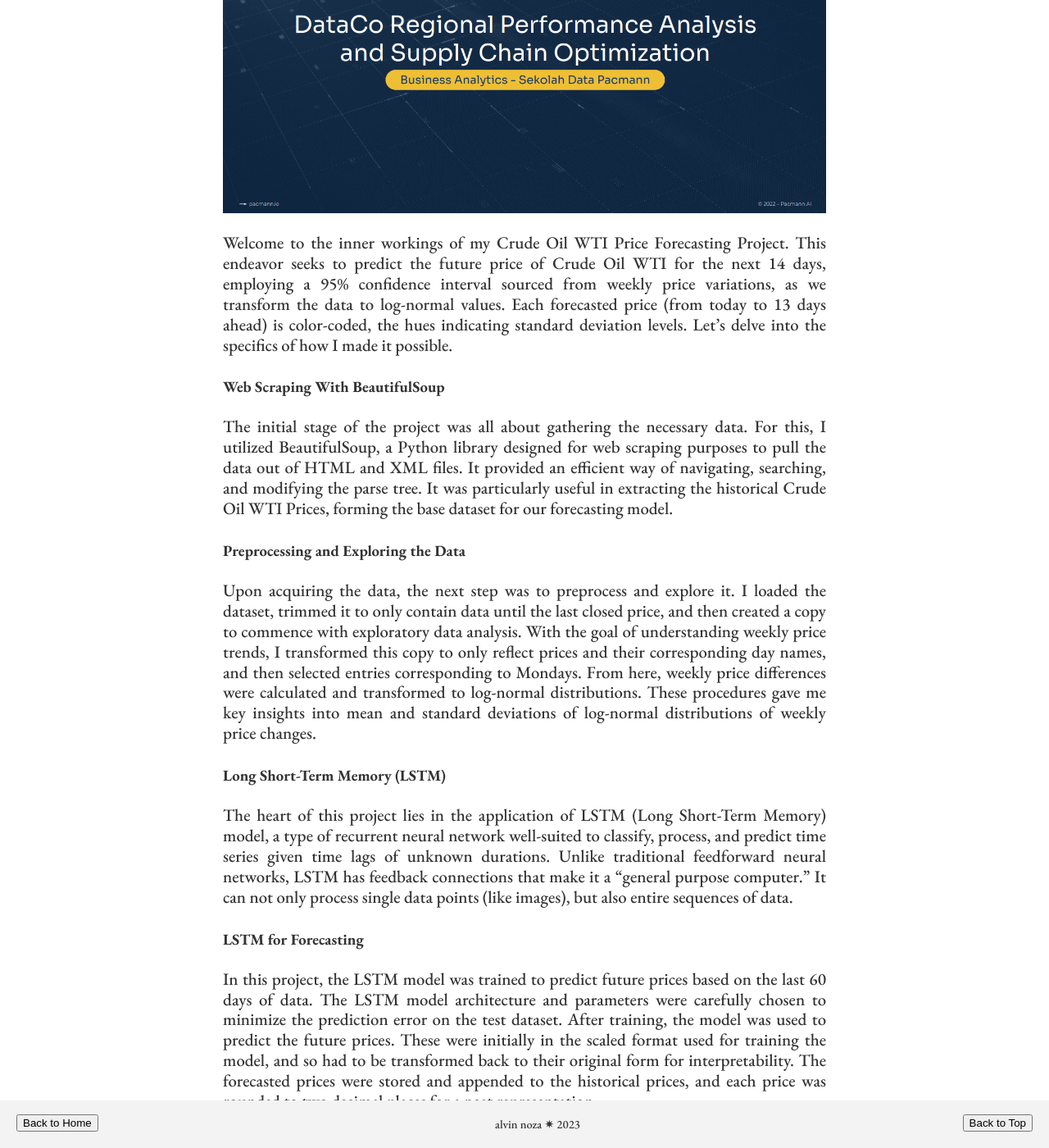
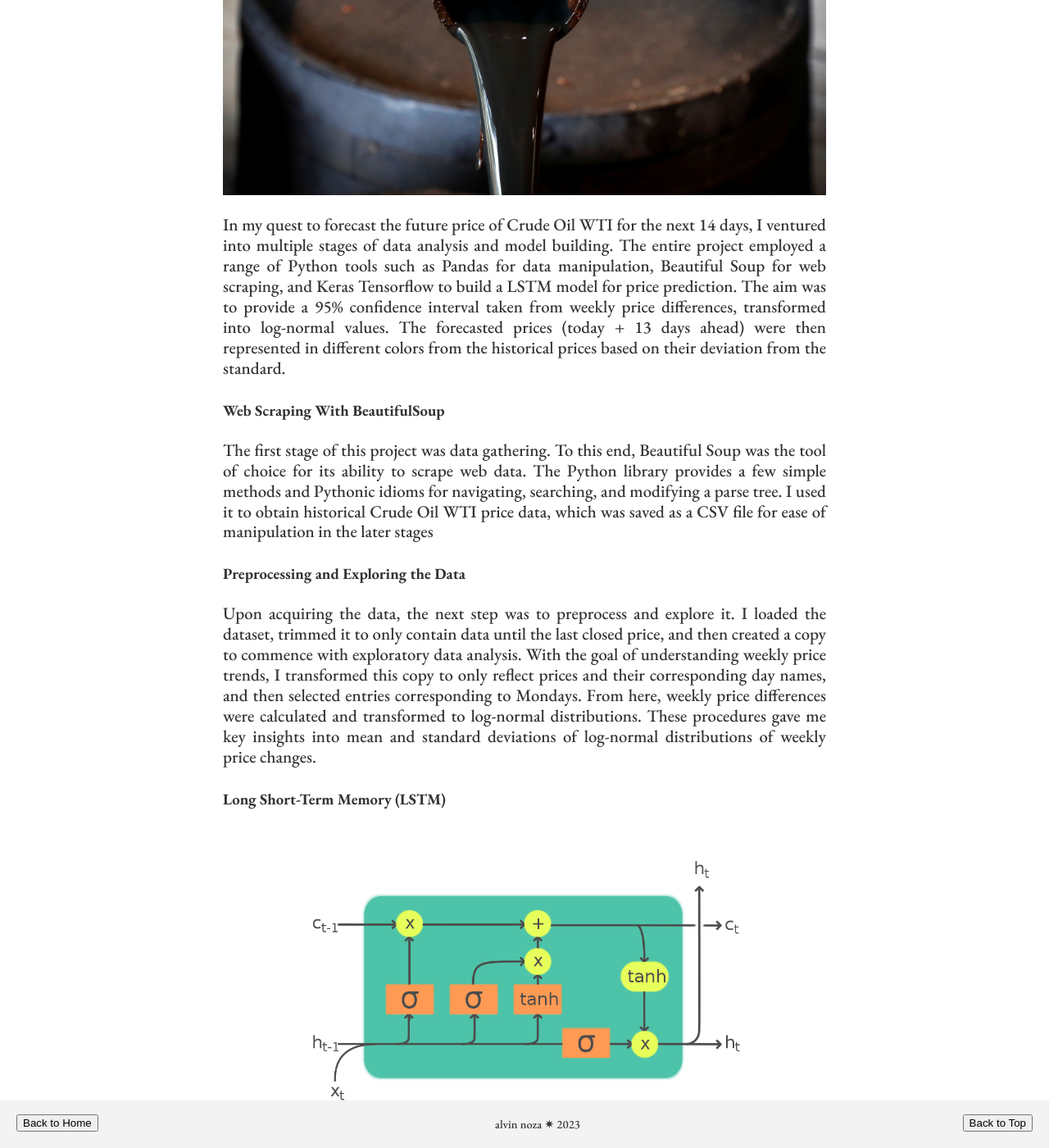
Before and after one commit to datawithalvin/ds-porto-web, a Jekyll site: the page built from _posts/2023-05-07-crude-oil.md, in a window 1280 px wide and 1400 px high, scrolled down 401 px. Shown: the whole window at 82% size. Built offline with Jekyll 4.4.1, drawn with Linux system fonts in a browser that asks for light colours; some of the changed text lies outside the part shown.

Commit message:
add new page

```diff
--- a/_posts/2023-05-07-crude-oil.md
+++ b/_posts/2023-05-07-crude-oil.md
@@ -18,13 +18,13 @@
     }
 </style>
 
-<img src="assets/images/dataco/cover.png" alt="cover">
+<img src="assets/images/crude-oil/cover.jpg" alt="cover">
 
-Welcome to the inner workings of my Crude Oil WTI Price Forecasting Project. This endeavor seeks to predict the future price of Crude Oil WTI for the next 14 days, employing a 95% confidence interval sourced from weekly price variations, as we transform the data to log-normal values. Each forecasted price (from today to 13 days ahead) is color-coded, the hues indicating standard deviation levels. Let's delve into the specifics of how I made it possible.
+In my quest to forecast the future price of Crude Oil WTI for the next 14 days, I ventured into multiple stages of data analysis and model building. The entire project employed a range of Python tools such as Pandas for data manipulation, Beautiful Soup for web scraping, and Keras Tensorflow to build a LSTM model for price prediction. The aim was to provide a 95% confidence interval taken from weekly price differences, transformed into log-normal values. The forecasted prices (today + 13 days ahead) were then represented in different colors from the historical prices based on their deviation from the standard.
 
 <h3>Web Scraping With BeautifulSoup</h3>
 
-The initial stage of the project was all about gathering the necessary data. For this, I utilized BeautifulSoup, a Python library designed for web scraping purposes to pull the data out of HTML and XML files. It provided an efficient way of navigating, searching, and modifying the parse tree. It was particularly useful in extracting the historical Crude Oil WTI Prices, forming the base dataset for our forecasting model.
+The first stage of this project was data gathering. To this end, Beautiful Soup was the tool of choice for its ability to scrape web data. The Python library provides a few simple methods and Pythonic idioms for navigating, searching, and modifying a parse tree. I used it to obtain historical Crude Oil WTI price data, which was saved as a CSV file for ease of manipulation in the later stages
 
 <h3>Preprocessing and Exploring the Data</h3>
 
@@ -32,17 +32,39 @@
 
 <h3>Long Short-Term Memory (LSTM)</h3>
 
+<img src="assets/images/crude-oil/LSTM_Cell.png" alt="image">
+
 The heart of this project lies in the application of LSTM (Long Short-Term Memory) model, a type of recurrent neural network well-suited to classify, process, and predict time series given time lags of unknown durations. Unlike traditional feedforward neural networks, LSTM has feedback connections that make it a "general purpose computer." It can not only process single data points (like images), but also entire sequences of data.
 
-<h3>LSTM for Forecasting</h3>
+<h3>Build LSTM Model Architecture</h3>
 
-In this project, the LSTM model was trained to predict future prices based on the last 60 days of data. The LSTM model architecture and parameters were carefully chosen to minimize the prediction error on the test dataset. After training, the model was used to predict the future prices. These were initially in the scaled format used for training the model, and so had to be transformed back to their original form for interpretability. The forecasted prices were stored and appended to the historical prices, and each price was rounded to two decimal places for a neat representation.
+ First, I extracted the 'Price' column from the dataset then scaled the prices using the MinMaxScaler in order to normalize them to fall within the range of 0 to 1. I then split the data into train and test sets, with 70% of the data used for training and 30% for validation. The data was then reshaped and split into sequences to be compatible with the LSTM model. Each sequence consisted of 60 timesteps as inputs and predicted the next 3 timesteps.
+
+ Once the data was properly formatted, I built the LSTM model. The model consisted of two LSTM layers, the first with 50 nodes and 'relu' activation function, and the second with 50 nodes. I also included a Dropout layer with a rate of 0.1 to prevent overfitting, and a Dense output layer predicting the next three time steps. I chose the 'adam' optimizer and mean squared error as the loss function, which is a standard choice for regression problems.
+
+ I also utilized the EarlyStopping callback from Keras during model training. This stopped the training process when the model's performance on the validation set stopped improving, preventing overfitting and saving computational resources.
+
+ <img src="assets/images/crude-oil/code-snippet.png" alt="image">
+
+ <b>Training Observations:</b>
+ * Decreasing Loss: The loss (mean squared error, judging by the values) decreases consistently over the epochs. This indicates that the model's predictions are getting closer to the true values with each epoch.
+ * Validation Loss: The validation loss is also decreasing and is actually lower than the training loss, suggesting that the model is not overfitting and is generalizing well to unseen data.
+ * Overfitting: There's no clear evidence of overfitting as the validation loss is not increasing while the training loss is decreasing. This is a good sign as it means the model should perform well on new, unseen data.
+
+  <img src="assets/images/crude-oil/train-val-loss.png" alt="image">
+
+After training the model, I used it to predict future crude oil prices. The trained LSTM model took the last 60 days of scaled price data as input and generated predicted price data for the next 14 days. These predictions were then reverse-scaled back to their original price range for interpretation and analysis.
+
+ <img src="assets/images/crude-oil/lstm-performance-prediction-results.png" alt="image">
+
 
 <h3>Confidence Intervals and Visualization</h3>
 
-The final steps involved the calculation of daily price differences on the concatenated dataset, followed by the construction of a 95% confidence interval for these prices. After determining the weekly standard deviation and mean of prices, the interval was calculated using the scipy.stats norm.interval function, which takes the level of confidence, the mean, and the standard deviation as parameters. The lower and upper limits of the interval were then added as new columns to the dataset.
+The final steps involved the calculation of daily price differences on the concatenated dataset, followed by the construction of a 95% confidence interval for these prices. After determining the weekly standard deviation and mean of prices, the interval was calculated using the scipy.stats norm.interval function, which takes the level of confidence, the mean, and the standard deviation as parameters. The lower and upper limits of the interval were then added as new columns to the dataset. This information was critical in understanding the model's certainty in its predictions.
 
 The color-coding scheme was applied to distinguish between historical and forecasted prices. Historical prices were marked in black. For forecasted prices, a custom function was created that determines color based on the number of standard deviations the price change represents, using green, yellow, orange, and red to denote the respective ranges. Finally, the resulting visualization data was prepared for exporting, providing a complete and color-coded visualization of historical and forecasted Crude Oil WTI prices.
+
+ <img src="assets/images/crude-oil/price-forecast.png" alt="image">
 
 <div style="border-top: 2px dashed; width: 40%; margin: 0 auto;"></div>
 
```
Also changed, not shown: assets/images/crude-oil/LSTM_Cell.png (added), assets/images/crude-oil/code-snippet.png (added), assets/images/crude-oil/cover.jpg (added), assets/images/crude-oil/explore-dataset.png (added), assets/images/crude-oil/lstm-performance-prediction-results.jpg (added), assets/images/crude-oil/model-summary.png (added), assets/images/crude-oil/price-forecast.png (added), assets/images/crude-oil/train-val-loss.png (added), 9 other files.
